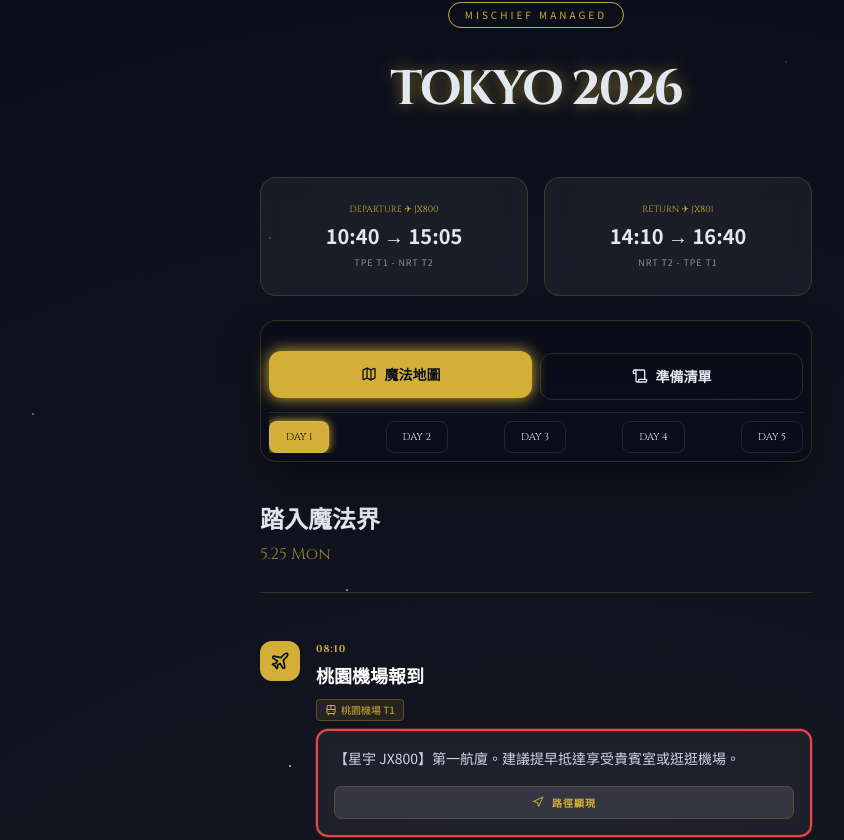
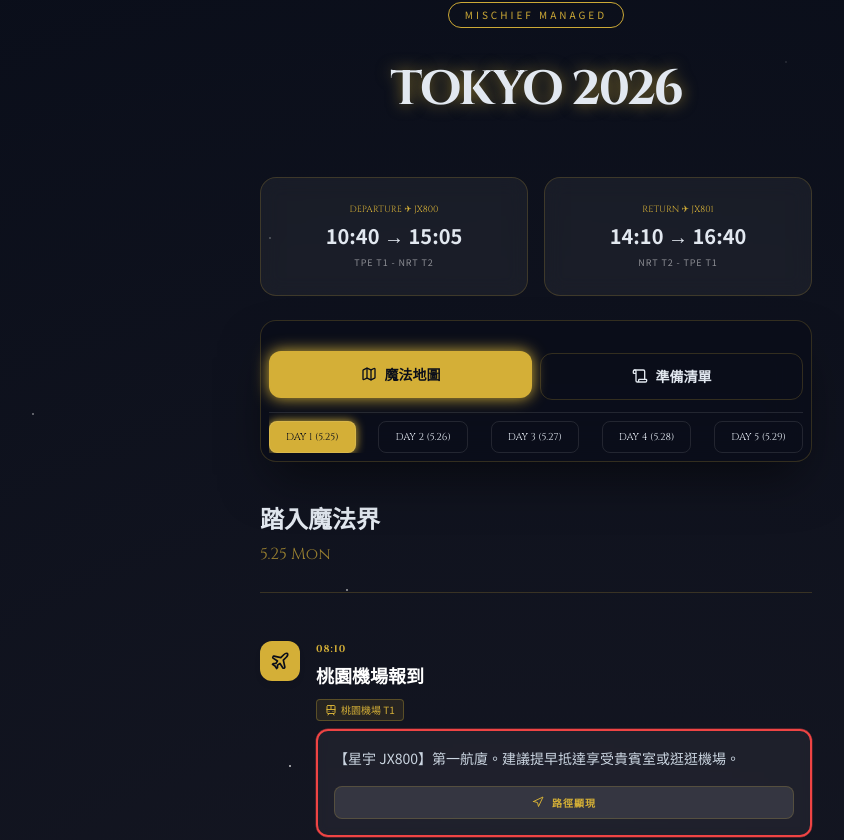
Before and after one commit to liwenchiou/Lumos-Tokyo-Guide, a React (Vite) app: page / in a window 1280 px wide. Shown: the top 840 px of the page, without its empty margins (104-948 px from the left). Built offline with nearby package versions, Linux system fonts and the light colour scheme.

Commit message:
feat: show date next to DAY selector buttons

```diff
--- a/src/App.jsx
+++ b/src/App.jsx
@@ -170,7 +170,7 @@ function App() {
                   }}
                   className={`day-btn magic-font ${currentDay === day ? 'active' : ''}`}
                 >
-                  DAY {day}
+                  DAY {day} ({itineraryData[day]?.date.split(' ')[0]})
                 </button>
               ))}
             </div>
```
